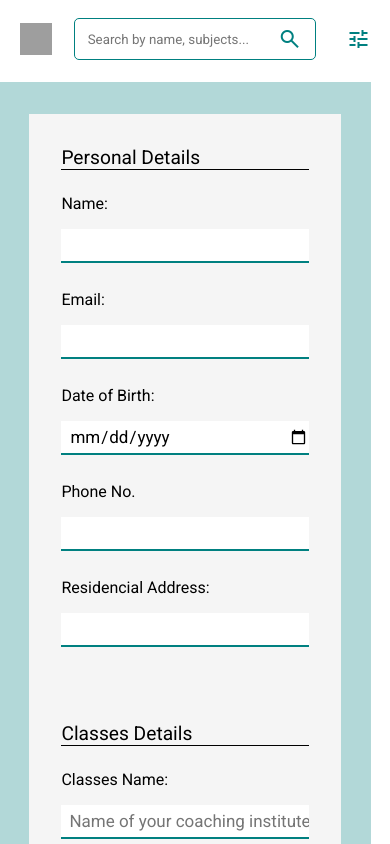
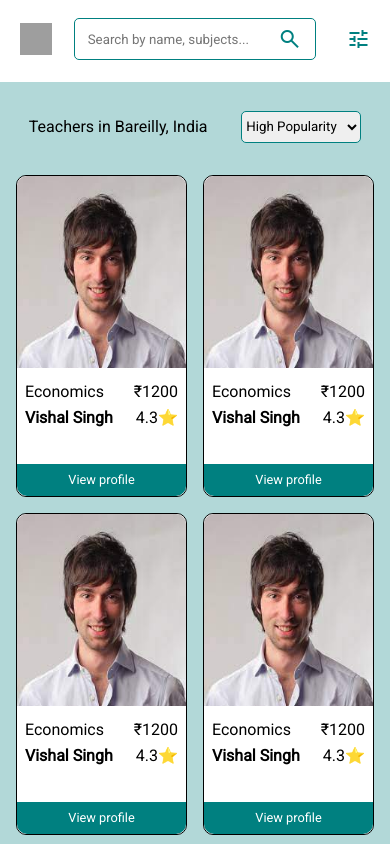
Before and after one commit to Salmankhancodes/cityclasses, a React (Vite) app: page / in a window 390 px wide. Shown: the top 844 px of the page. Built offline with nearby package versions, Linux system fonts and the light colour scheme; grey boxes are pictures that could not be loaded.

Commit message:
Made feeds section responsive for all screens

```diff
--- a/package.json
+++ b/package.json
@@ -4,7 +4,7 @@
   "version": "0.0.0",
   "type": "module",
   "scripts": {
-    "dev": "vite",
+    "dev": "vite --host",
     "build": "vite build",
     "lint": "eslint . --ext js,jsx --report-unused-disable-directives --max-warnings 0",
     "preview": "vite preview"
--- a/src/App.jsx
+++ b/src/App.jsx
@@ -6,7 +6,8 @@ function App() {
   return (
     <>
       <Navbar />
-      <MentorForm />
+      <Feeds />
+      {/* <MentorForm /> */}
     </>
   )
 }
--- a/src/components/Feeds/Feeds.css
+++ b/src/components/Feeds/Feeds.css
@@ -21,3 +21,13 @@
   border-radius: 5px;
   height: 2rem;
 }
+
+@media (max-width: 350px) {
+  .feeds-heading .feeds-location {
+    font-size: 0.9rem;
+  }
+  .feeds-heading .feeds-sort-filter {
+    width: 6rem;
+    height: 2rem;
+  }
+}
--- a/src/components/MentorCard/MentorCard.css
+++ b/src/components/MentorCard/MentorCard.css
@@ -1,48 +1,87 @@
 .mentor-card {
   background-color: white;
   height: 20rem;
-  padding: 1rem;
   display: flex;
   flex-direction: column;
-  justify-content: space-between;
   border-radius: 10px;
   border: 1px solid black;
 }
 
 .mentor-card .mentor-card-img {
-  width: 100%;
-  height: 70%;
+  border-top-left-radius: 10px;
+  border-top-right-radius: 10px;
+  width: calc(100%);
+  height: 60%;
+}
+
+.mentor-card__details {
+  padding: 0.5rem;
+  display: flex;
+  flex-direction: column;
+  height: calc(100% - 60% - 3rem);
 }
 
 .mentor-card .mentor-card__row1 {
-  font-size: 0.8rem;
+  font-size: 1rem;
   display: flex;
   justify-content: space-between;
   word-wrap: break-word;
   word-break: break-all;
+  margin-top: 0.4rem;
 }
 
 .mentor-card .mentor-card__row2 {
   display: flex;
   justify-content: space-between;
   font-weight: 800;
+  margin-top: 0.4rem;
+}
+
+.mentor-card__rating {
+  font-weight: normal;
 }
 
 .mentor-card .mentor-card__button {
-  width: 40%;
-  margin: 0 30%;
-  height: 1.8rem;
-  border-radius: 7px;
+  width: 100%;
+  height: 2rem;
   cursor: pointer;
-  font-size: 0.9em;
+  font-size: 0.7rem;
   background-color: #008080;
   color: white;
+  border-bottom-left-radius: 10px;
+  border-bottom-right-radius: 10px;
+  display: flex;
+  align-items: center;
+  justify-content: center;
+  font-size: 0.8rem;
 }
 
 /* Extra small devices (phones, 600px and down) */
-@media (max-width: 450px) {
-  .mentor-card .mentor-card__button {
-    font-size: 0.6rem;
-    width: 50%;
+@media (max-width: 350px) {
+  .mentor-card {
+    margin: 0 8%;
+    margin-bottom: 4%;
   }
 }
+/* Mobile devices */
+@media (min-width: 351px) and (max-width: 750px) {
+}
+
+/* Large devices (laptops/desktops, 992px and up) */
+@media (min-width: 751px) {
+}
+
+/* Extra large devices (large laptops and desktops, 1200px and up) */
+@media (min-width: 1100px) {
+  .mentor-card .mentor-card__button {
+    height: 2.5rem;
+    font-size: 1rem;
+  }
+}
+/* Extra large devices (large laptops and desktops, 1200px and up) */
+@media (min-width: 1900px) {
+  .mentor-card .mentor-card__button {
+    height: 2.5rem;
+    font-size: 1.3rem;
+  }
+}
--- a/src/components/MentorCard/MentorCard.jsx
+++ b/src/components/MentorCard/MentorCard.jsx
@@ -5,17 +5,20 @@ const MentorCard = () => {
     <div className='mentor-card'>
       <img
         className='mentor-card-img'
-        src='src\assets\Ron-Jeffries-Quotes-5-1024x555.jpg'
+        src='src\assets\mentorimage.jpg'
         alt=''
       />
-      <div className='mentor-card__row1'>
-        <span>Economics</span>
-        <span>1200/Month</span>
+      <div className='mentor-card__details'>
+        <div className='mentor-card__row1'>
+          <span>Economics</span>
+          <span>₹1200</span>
+        </div>
+        <div className='mentor-card__row2'>
+          <span>Vishal Singh</span>
+          <span className='mentor-card__rating'>4.3⭐</span>
+        </div>
       </div>
-      <div className='mentor-card__row2'>
-        <span>Vishal Singh</span>
-      </div>
-      <button className='mentor-card__button'>View profile </button>
+      <div className='mentor-card__button'>View profile </div>
     </div>
   )
 }
--- a/src/components/MentorsList/MentorsList.css
+++ b/src/components/MentorsList/MentorsList.css
@@ -1,34 +1,42 @@
 .mentors-list-container {
   display: grid;
-  grid-template-columns: 1fr 1fr;
+  grid-template-columns: 1fr;
   grid-gap: 2rem;
 }
-
-/* Extra small devices (phones, 600px and down) */
-@media (max-width: 600px) {
+/* Extra small devices (phones, 350px and down) */
+@media (max-width: 350px) {
+  .mentors-list-container {
+    grid-gap: 1rem;
+  }
+}
+/* Mobile devices */
+@media (min-width: 351px) and (max-width: 750px) {
   .mentors-list-container {
     margin: 0 auto;
-    width: 60%;
-    grid-template-columns: repeat(1, 1fr);
+    width: 100%;
+    grid-template-columns: repeat(2, 1fr);
+    grid-gap: 1rem;
   }
 }
 
 /* Large devices (laptops/desktops, 992px and up) */
-@media (min-width: 900px) {
+@media (min-width: 751px) {
   .mentors-list-container {
     grid-template-columns: repeat(3, 1fr);
   }
 }
 
 /* Extra large devices (large laptops and desktops, 1200px and up) */
-@media (min-width: 1192px) {
+@media (min-width: 1100px) {
   .mentors-list-container {
     grid-template-columns: repeat(4, 1fr);
+    grid-gap: 3rem;
   }
 }
 /* Extra large devices (large laptops and desktops, 1200px and up) */
 @media (min-width: 1900px) {
   .mentors-list-container {
     grid-template-columns: repeat(5, 1fr);
+    grid-gap: 4rem;
   }
 }
```
Also changed, not shown: src/assets/mentorimage.jpg (added).
